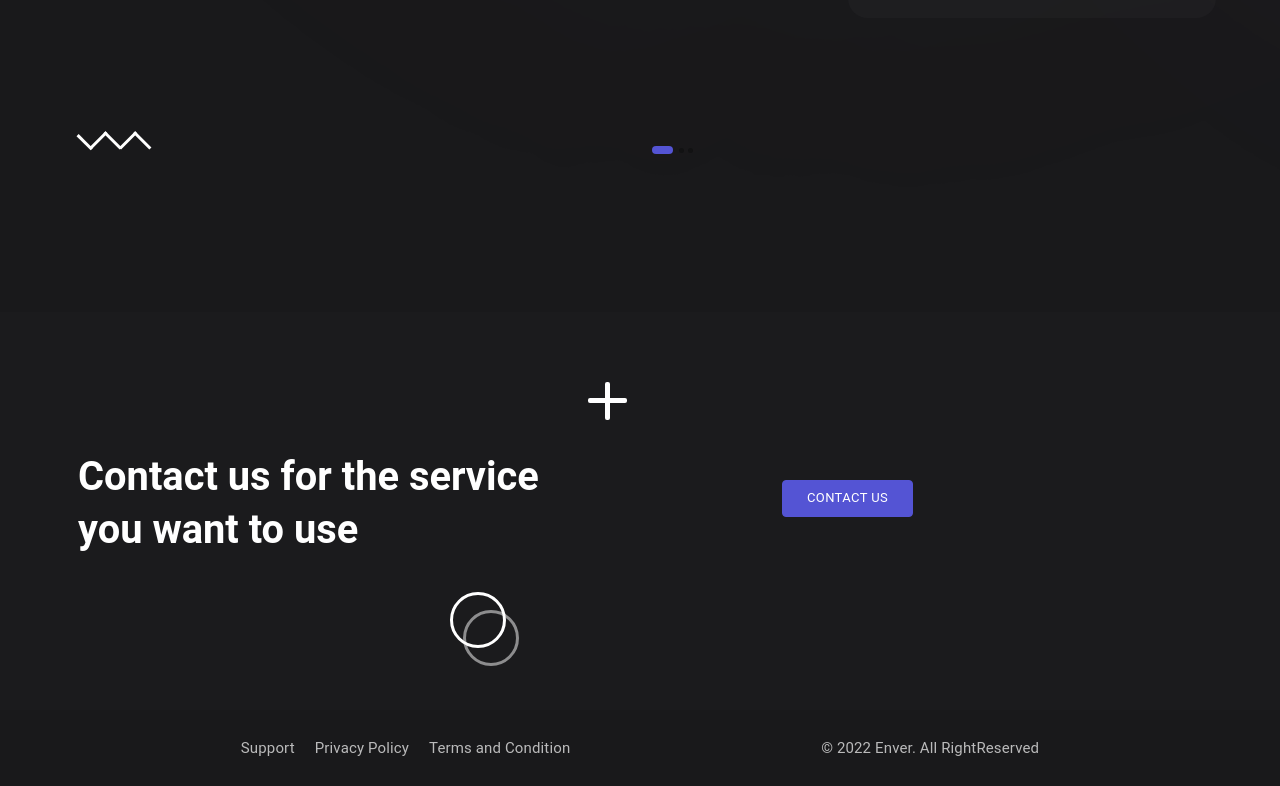
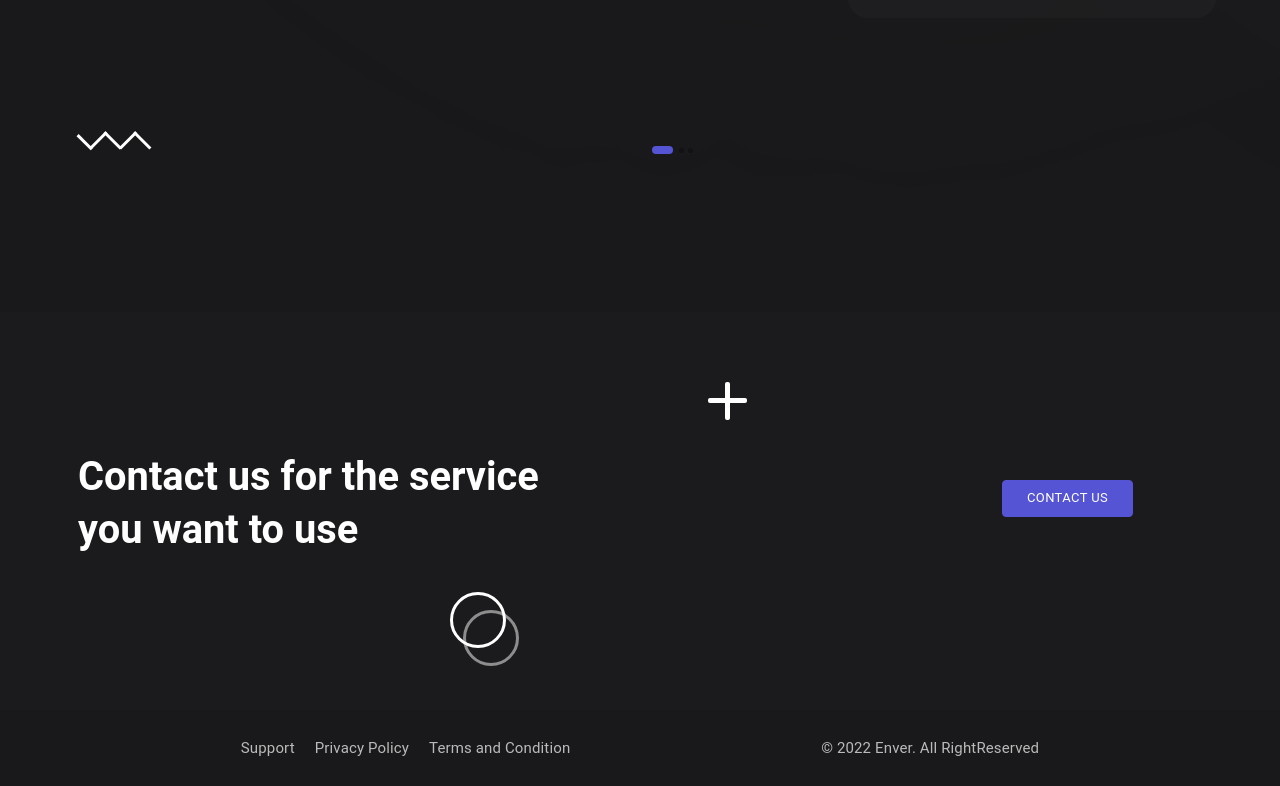
Before and after one commit to MrHamdan/agency-react, a React (Create React App) app: page / in a window 1280 px wide. Shown: the part 3025-3811 px from the top of the page. Built offline with nearby package versions, Linux system fonts and the light colour scheme.

Commit message:
fixing button

```diff
--- a/src/Components/Contact.js
+++ b/src/Components/Contact.js
@@ -17,7 +17,7 @@ const Contact = () => {
                 position: 'absolute',
                 width: '5px',
                 top: { lg: '70px', xs: '20px' },
-                right: { lg: '670px', xs: '50px' },
+                right: { lg: '550px', xs: '50px' },
                 borderRadius: '2px',
                 transform: 'rotate()',
                 '&::after': {
@@ -84,7 +84,7 @@ const Contact = () => {
                                     background: '#5454D4',
                                     fontWeight: '400',
                                     marginTop: '30px',
-                                    marginLeft: { lg:'150px',xs:'30px'}
+                                    marginLeft: { lg:'370px',xs:'30px'}
                                 }}
                         >Contact us</Button>
                     </Grid>
--- a/src/Components/Portfolio.js
+++ b/src/Components/Portfolio.js
@@ -82,7 +82,7 @@ const Portfolio = () => {
                         xs: '36px',
                         md: '20px'
                     },
-                    top: { lg: '650px', md: '500px', xs: '1200px' },
+                    top: { lg: '650px', md: '500px', xs: '1350px' },
                     '&::before': {
                         content: '""',
                         border: 'solid rgb(255, 255, 255)',
@@ -114,7 +114,7 @@ const Portfolio = () => {
                     position: 'absolute',
                     left: '51%',
                     borderRadius: ' 10px',
-                    top: { lg: '660px ', xs: '1200px', md: '500px' },
+                    top: { lg: '660px ', xs: '1350px', md: '500px' },
                     '&::before': {
                         content: '""',
                         height: '5px',
```
